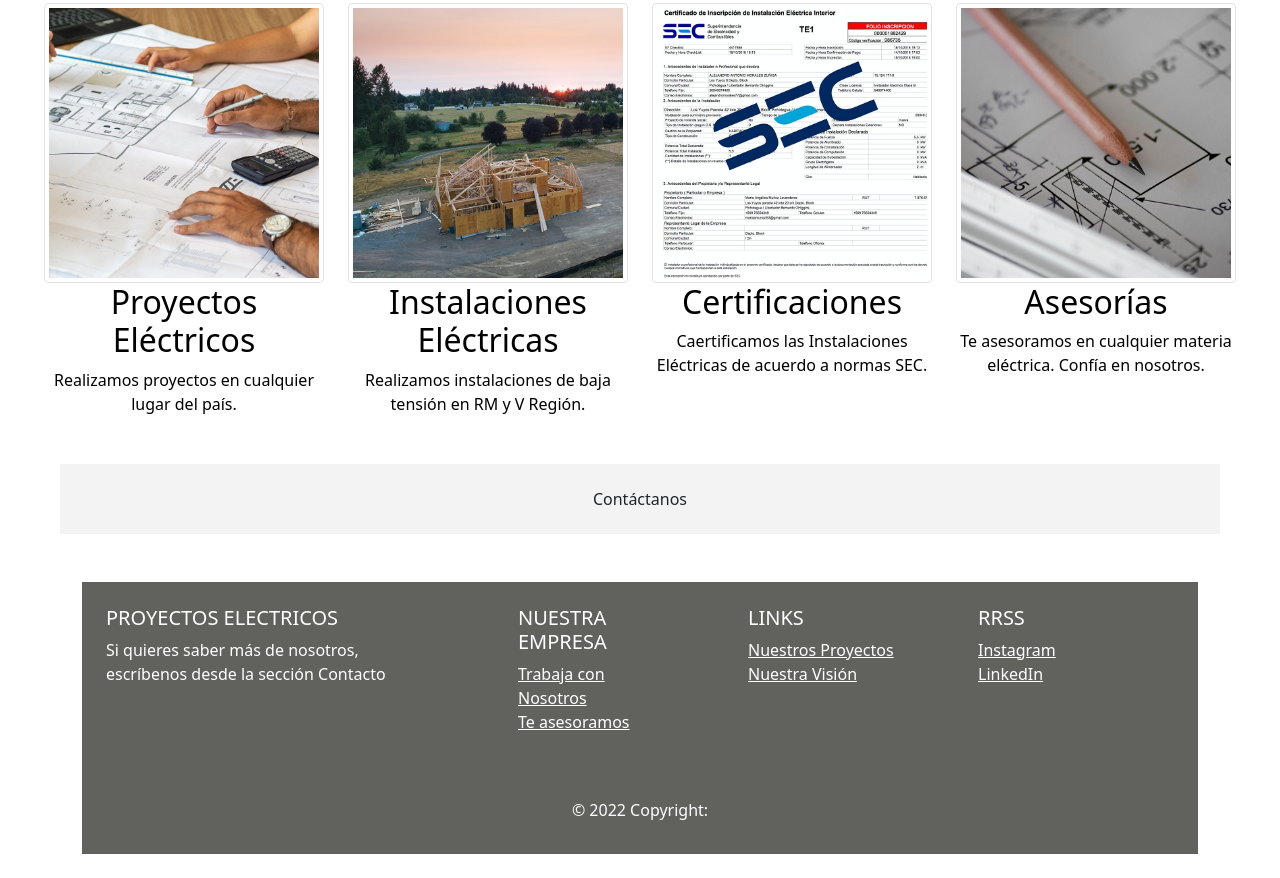
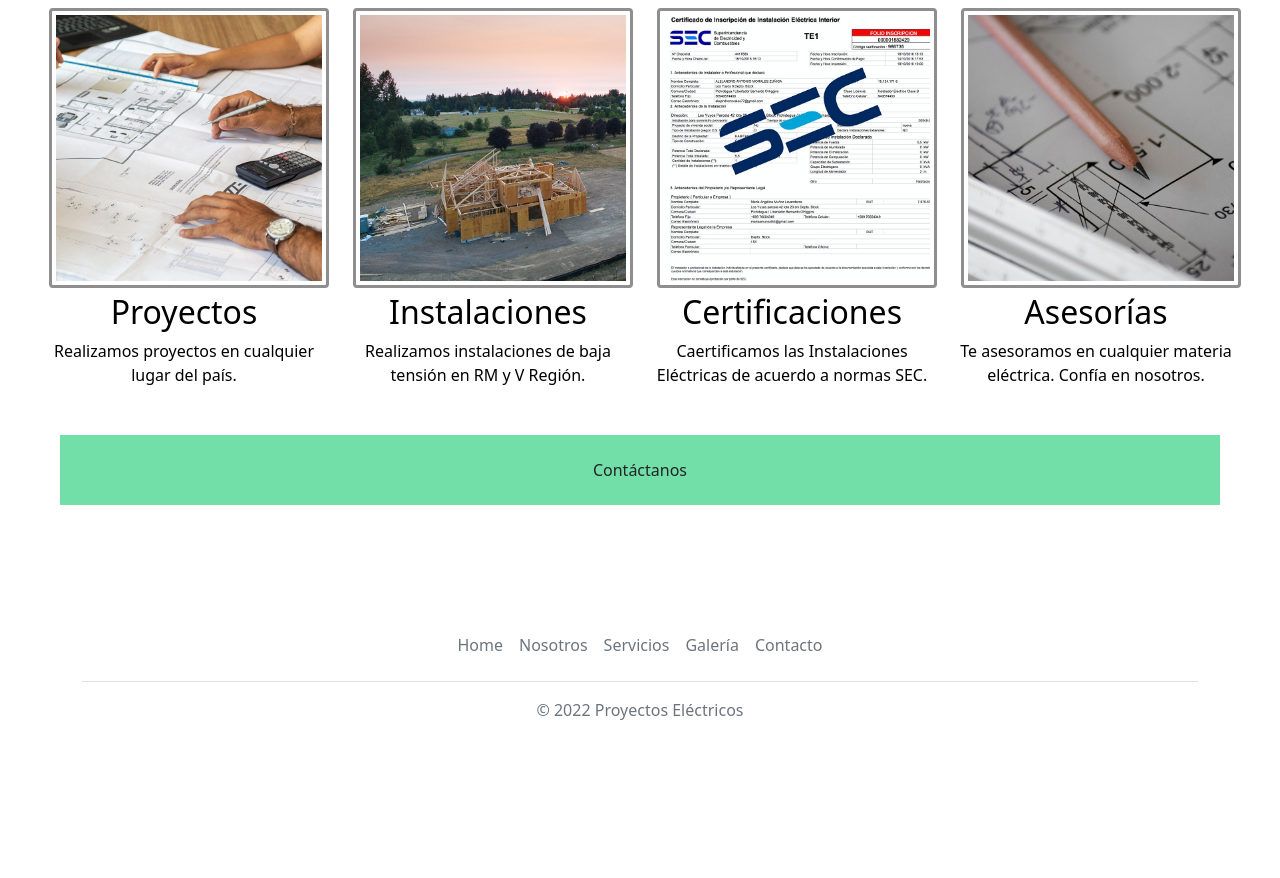
Before and after one commit to pabloskog2/Mi-Primera-Web, a plain HTML site: page index.html in a window 1280 px wide. Shown: the part 1121-1999 px from the top of the page. After the commit the page ends 1923 px from the top, so only its background shows below. Drawn offline with nearby package versions, Linux system fonts and the light colour scheme.

Commit message:
arreglos footer

```diff
--- a/css/style.css
+++ b/css/style.css
@@ -1,6 +1,10 @@
 .logotipo{
     margin-left: 50px;
     width: 50px;
+}
+
+.bg-boton{
+    background-color: rgba(95, 218, 156, 0.878);
 }
 
 .bg-gris{
@@ -25,6 +29,16 @@
     border-style: solid black 3px;
 }
 
-.decoracio{
+.decoracion{
     text-decoration: none;
 }
+
+.imagenes{
+    margin: 5px;
+    border: solid rgb(142, 142, 142) 3px;
+    transition: all .5s;
+}
+
+article:hover .imagenes{
+    transform: scale(1.05);
+}
--- a/index.html
+++ b/index.html
@@ -4,9 +4,9 @@
     <!-- Required meta tags -->
     <meta charset="utf-8">
     <meta name="viewport" content="width=device-width, initial-scale=1">
-    <link rel="stylesheet" href="css/style.css">
     <!-- Bootstrap CSS -->
     <link href="https://cdn.jsdelivr.net/npm/bootstrap@5.0.2/dist/css/bootstrap.min.css" rel="stylesheet" integrity="sha384-EVSTQN3/azprG1Anm3QDgpJLIm9Nao0Yz1ztcQTwFspd3yD65VohhpuuCOmLASjC" crossorigin="anonymous">
+    <link rel="stylesheet" href="css/style.css">
     <title>Proyectos Eléctricos</title>
 </head>
 <body>
@@ -71,82 +71,45 @@
                 <h1>Nuestros Servicios</h1>
                 <div class="row text_order mb-3">
                     <article class="col-sm-12 col-md-6 col-lg-3 mb-3">
-                        <img src="img/servicios/servicio_1.jpeg" alt="proyectos" class="w-100 img-thumbnail imagenes rounded-3">
-                        <h2>Proyectos Eléctricos</h2>
+                        <img src="img/servicios/servicio_1.jpeg" alt="proyectos" class="w-100 img-thumbnail imagenes">
+                        <h2>Proyectos</h2>
                         <p>Realizamos proyectos en cualquier lugar del país.</p>
                     </article>
                     <article class="col-sm-12 col-md-6 col-lg-3 mb-3">
-                        <img src="img/servicios/servicio_2.jpeg" alt="instalaciones" class="w-100 img-thumbnail">
-                        <h2>Instalaciones Eléctricas</h2>
+                        <img src="img/servicios/servicio_2.jpeg" alt="instalaciones" class="w-100 img-thumbnail imagenes">
+                        <h2>Instalaciones</h2>
                         <p>Realizamos instalaciones de baja tensión en RM y V Región.</p>
                     </article>
                     <article class="col-sm-12 col-md-6 col-lg-3 mb-3">
-                        <img src="img/servicios/servicio_3.jpeg"  alt="Certificaciones" class="w-100 img-thumbnail">
+                        <img src="img/servicios/servicio_3.jpeg"  alt="Certificaciones" class="w-100 img-thumbnail imagenes">
                         <h2>Certificaciones</h2>
                         <p>Caertificamos las Instalaciones Eléctricas de acuerdo a normas SEC.</p>
                     </article>
                     <article class="col-sm-12 col-md-6 col-lg-3 mb-3">
-                        <img src="img/servicios/asesorias.jpeg"  alt="aseorias" class="w-100 img-thumbnail">
+                        <img src="img/servicios/asesorias.jpeg"  alt="aseorias" class="w-100 img-thumbnail imagenes">
                         <h2>Asesorías</h2>
                         <p>Te asesoramos en cualquier materia eléctrica. Confía en nosotros.</p>
                     </article>
                 </div>
-                <div class="d-grid bg-gris mb-3 ms-3 me-3 text_order">
+                <div class="d-grid bg-boton mb-5 ms-3 me-3 text_order">
                     <button type="button" class="btn m-3">Contáctanos</button>
                 </div>
             </div>
         </section>
     </main>
-    <!-- Final Sección Servicios -->
+<!-- Final Sección Servicios -->
 
 <!-- Inicio Footer -->
-
-    <div class="container my-4">
-        <footer class="text-center text-lg-start text-white bg-footer">
-        <div class="container p-4 pb-0">
-            <section class="decoracion">
-                <div class="row gap-5">
-                    <div class="col-lg-4 col-md-6 mb-4 mb-md-0">
-                        <h5 class="text-uppercase">Proyectos electricos</h5>
-                        <p class="me-5">Si quieres saber más de nosotros, escríbenos desde la sección Contacto</p>
-                    </div>
-                    <div class="col-lg-2 col-md-6 mb-4 mb-md-0">
-                        <h5 class="text-uppercase">Nuestra Empresa</h5>
-                        <ul class="list-unstyled mb-0">
-                            <li>
-                                <a href="/pages/contacto.html" class="text-white">Trabaja con Nosotros</a>
-                            </li>
-                            <li>
-                                <a href="/pages/contacto.html" class="text-white">Te asesoramos</a>
-                            </li>
-                        </ul>
-                    </div>
-                    <div class="col-lg-2 col-md-6 mb-4 mb-md-0">
-                        <h5 class="text-uppercase">Links</h5>
-                        <ul class="list-unstyled mb-0">
-                            <li>
-                                <a href="pages/galeria.html" class="text-white">Nuestros Proyectos</a>
-                            </li>
-                            <li>
-                                <a href="/pages/nosotros.html" class="text-white">Nuestra Visión</a>
-                            </li>
-                        </ul>
-                    </div>
-                    <div class="col-lg-2 col-md-6 mb-4 mb-md-0">
-                        <h5 class="text-uppercase">RRSS</h5>
-                        <ul class="list-unstyled mb-0">
-                            <li>
-                                <a href="https://www.instagram.com/" class="text-white">Instagram</a>
-                            </li>
-                            <li>
-                                <a href="https://www.linkedin.com/feed/" class="text-white">LinkedIn</a>
-                            </li>
-                        </ul>
-                    </div>
-                <p class="text-center p-3">© 2022 Copyright:</p>
-                </div>
-            </section>
-        </div>
+    <div class="container">
+        <footer class="py-3 my-5">
+            <ul class="nav justify-content-center border-bottom pb-3 mb-3">
+                <li class="nav-item"><a href="index.html" class="nav-link px-2 text-muted">Home</a></li>
+                <li class="nav-item"><a href="pages/nosotros.html" class="nav-link px-2 text-muted">Nosotros</a></li>
+                <li class="nav-item"><a href="pages/servicios.html" class="nav-link px-2 text-muted">Servicios</a></li>
+                <li class="nav-item"><a href="pages/galeria.html" class="nav-link px-2 text-muted">Galería</a></li>
+                <li class="nav-item"><a href="pages/contacto.html" class="nav-link px-2 text-muted">Contacto</a></li>
+            </ul>
+            <p class="text-center text-muted">&copy; 2022 Proyectos Eléctricos</p>
         </footer>
     </div>
 <!-- Final Footer -->
```
Also changed, not shown: pages/contacto.html (+12 -49 lines), pages/galeria.html (+12 -0 lines), pages/nosotros.html (+12 -0 lines), pages/servicios.html (+12 -0 lines).
